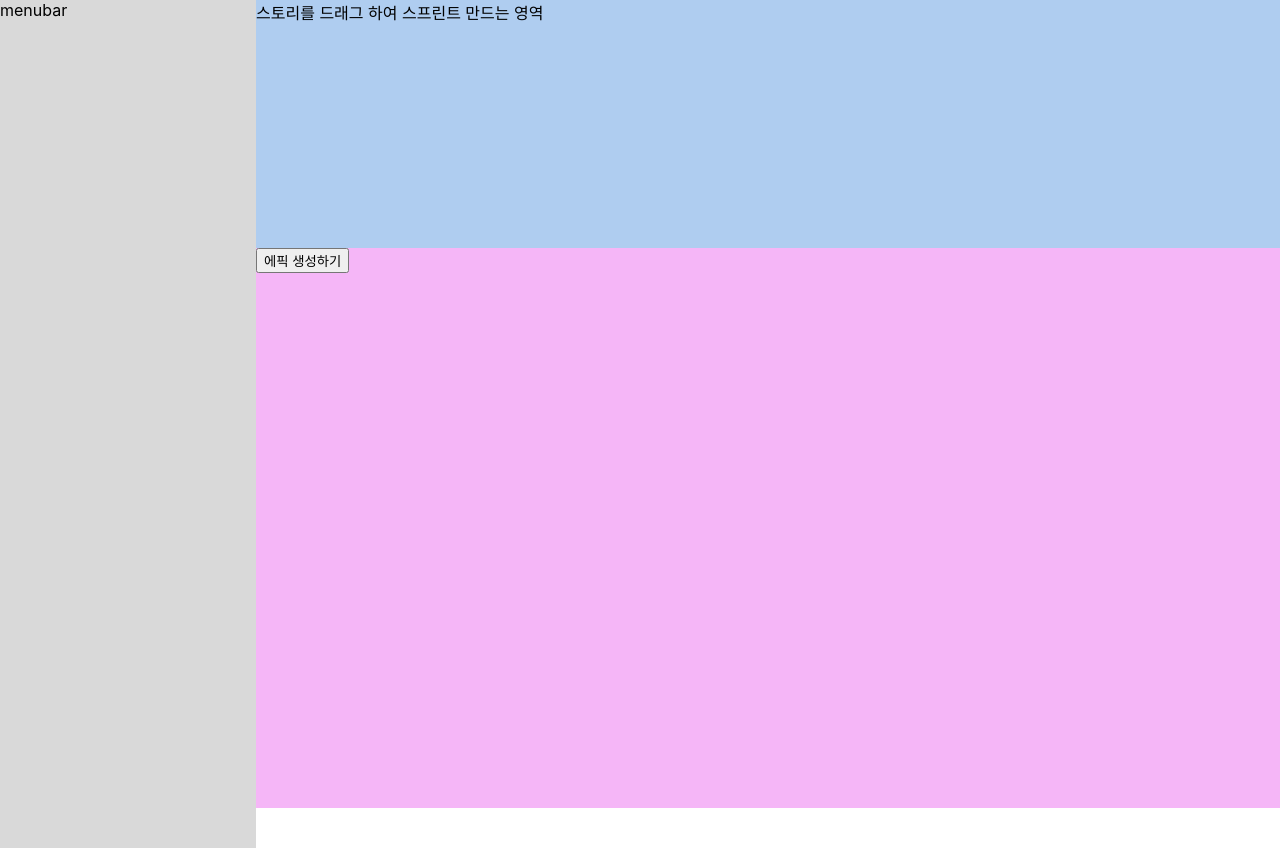
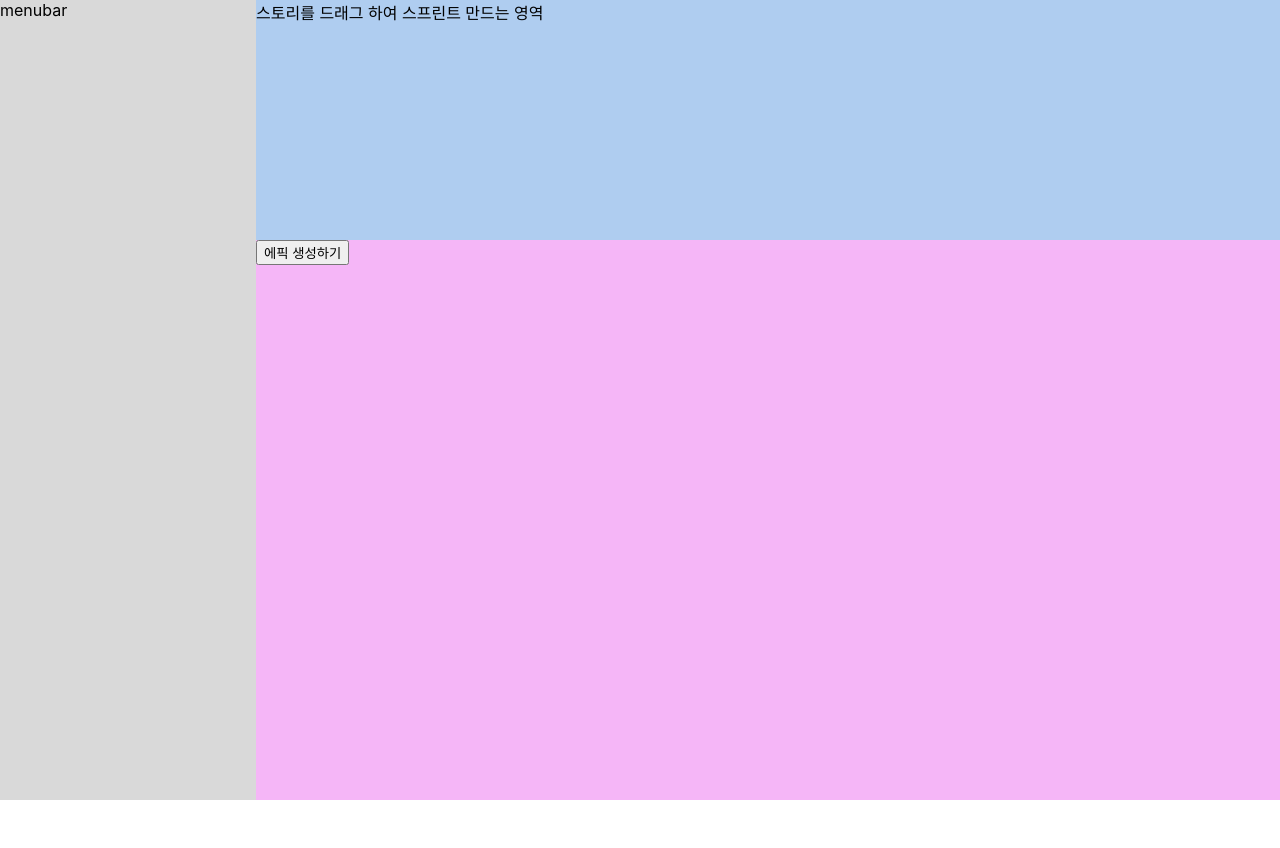
Before and after one commit to AgileHub-DQ/Frontend, a React (Create React App) app in the folder agile-hub/src/: page /backlog in a window 1280 px wide. After the commit the page ends 800 px from the top, so only its background shows below. Built offline with nearby package versions, Linux system fonts and the light colour scheme; the HTML template or start-up script is replaced by a standard one.

Commit message:
feat:9 컴포넌트 레이아웃 %로 모두 통일

```diff
--- a/agile-hub/src/css/BacklogPage/AddBacklog.css
+++ b/agile-hub/src/css/BacklogPage/AddBacklog.css
@@ -1,7 +1,7 @@
 /* AddBacklog.css */
 .addBacklog {
     width: 80%; /* 메뉴바 너비 제외한 가로 길이 */
-    height: 69.95%;
+    height: 70%; /* (100 - 31(스프린트 계획 영역 세로 길이) = 69하면 안 됨) */
     background: #F5B6F7;
     float: right; /* 오른쪽 정렬 */
 }
--- a/agile-hub/src/css/BacklogPage/Menubar.css
+++ b/agile-hub/src/css/BacklogPage/Menubar.css
@@ -1,7 +1,7 @@
 /* Menubar.css */
 .menubar {
     width: 20%;
-    height: 53rem;
+    height: 100%;
     float: left;
     background: #D9D9D9;
 }
--- a/agile-hub/src/css/BacklogPage/PlanSprint.css
+++ b/agile-hub/src/css/BacklogPage/PlanSprint.css
@@ -2,7 +2,7 @@
 .plansprint {
     width: 80%; /* 메뉴바 너비 제외한 가로 길이 */
     /* height: 16.75rem; */
-    height: 31%;
+    height: 30%;
     background: rgba(96, 156, 226, 0.5);
     float: right; /* 오른쪽 정렬 */
 }
```
